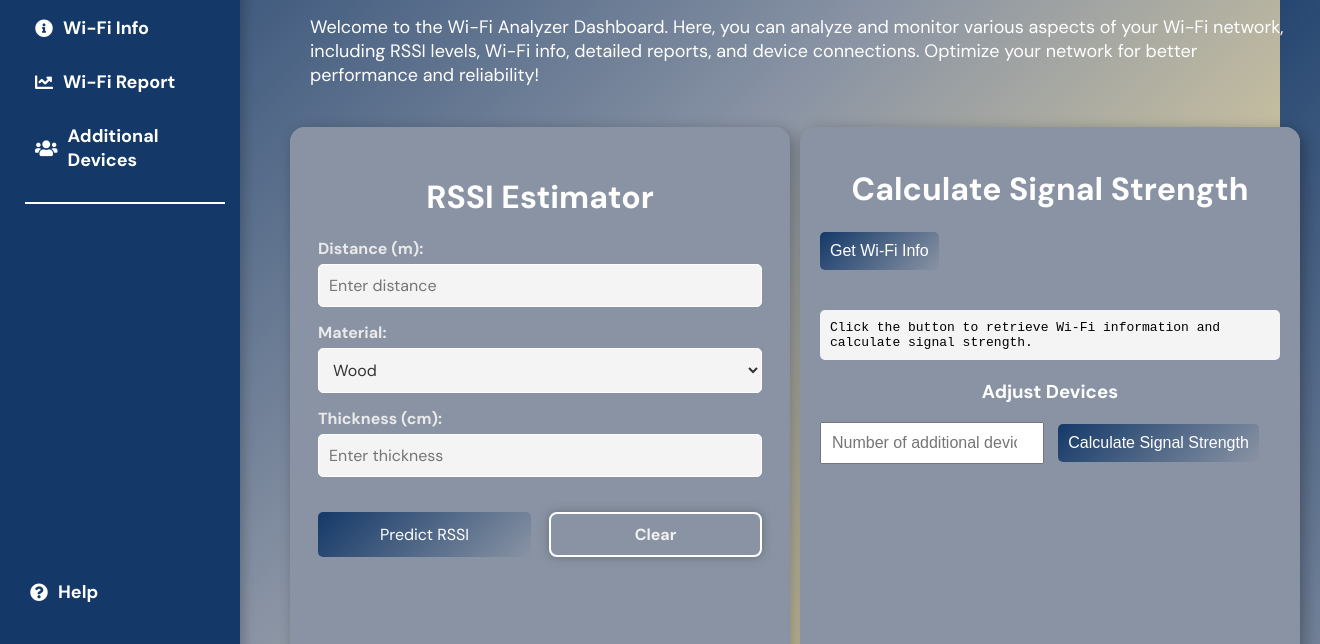
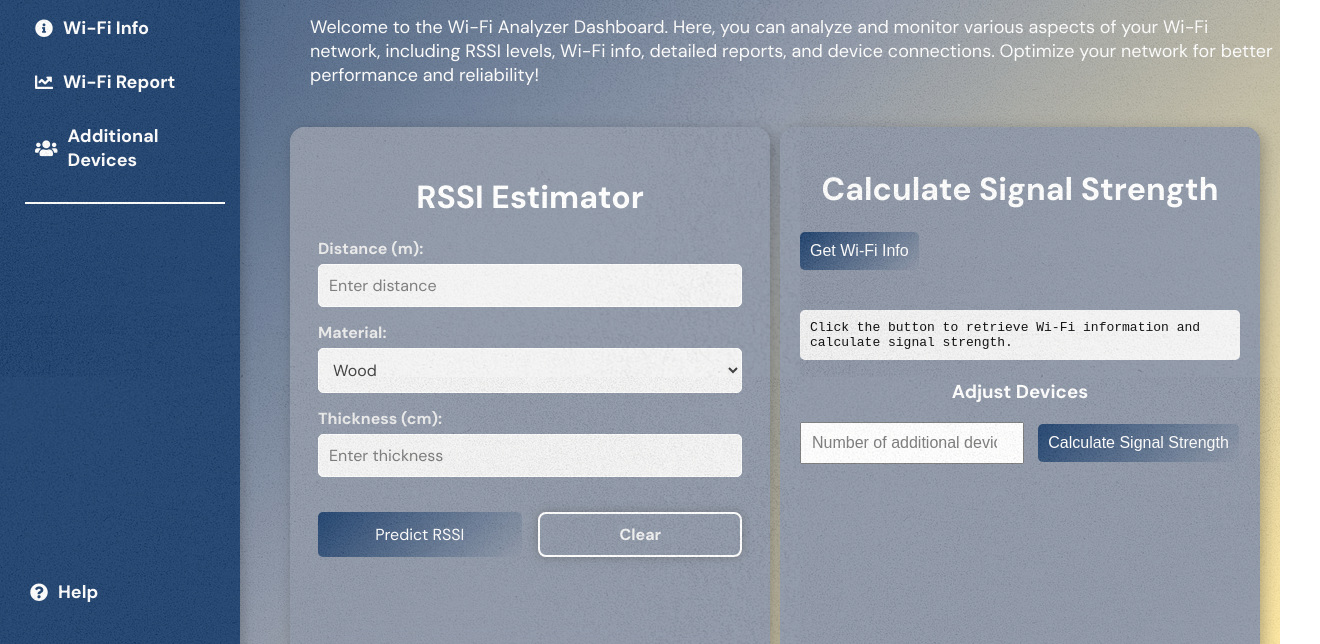
Before and after one commit to jennarin/wifi-dashboard, a website: page public/index.html in a window 1280 px wide. Shown: the part 156-800 px from the top of the page, 1320 px wide, since content can reach past the window. Drawn offline with nearby package versions, Linux system fonts and the light colour scheme.

Commit message:
bg noise effect

```diff
--- a/package.json
+++ b/package.json
@@ -1,4 +1,9 @@
 {
+  "name": "public",
+  "version": "1.0.0",
+  "scripts": {
+    "start": "node server.js"
+  },
   "dependencies": {
     "cors": "^2.8.5",
     "express": "^4.21.1"
--- a/public/index.html
+++ b/public/index.html
@@ -20,6 +20,19 @@
             height: 100vh;
             overflow-x: hidden;
             font-weight: bolder;
+            position: relative;
+        }
+        body::before {
+            content: "";
+            position: absolute;
+            top: 0;
+            left: 0;
+            width: 100%;
+            height: 100%;
+            background: url("assets/noise.png"); /* Replace with your noise texture path */
+            opacity: 0.1; /* Adjust for more/less noise */
+            pointer-events: none; /* Ensures it doesn’t interfere with clicks */
+            z-index: 1; /* Keeps noise overlay above the background but below content */
         }
 
         /* Sidebar Navigation */
@@ -82,7 +95,7 @@
             overflow-y: auto;
             overflow-x: hidden; /* Prevent horizontal cut-off */
             transition: margin-left 0.3s ease-in-out;
-            width: calc(100% - 270px);
+
         }
         .dashboard {
             display: grid;
```
Also changed, not shown: public/assets/noise.png (added), 1 other file.
